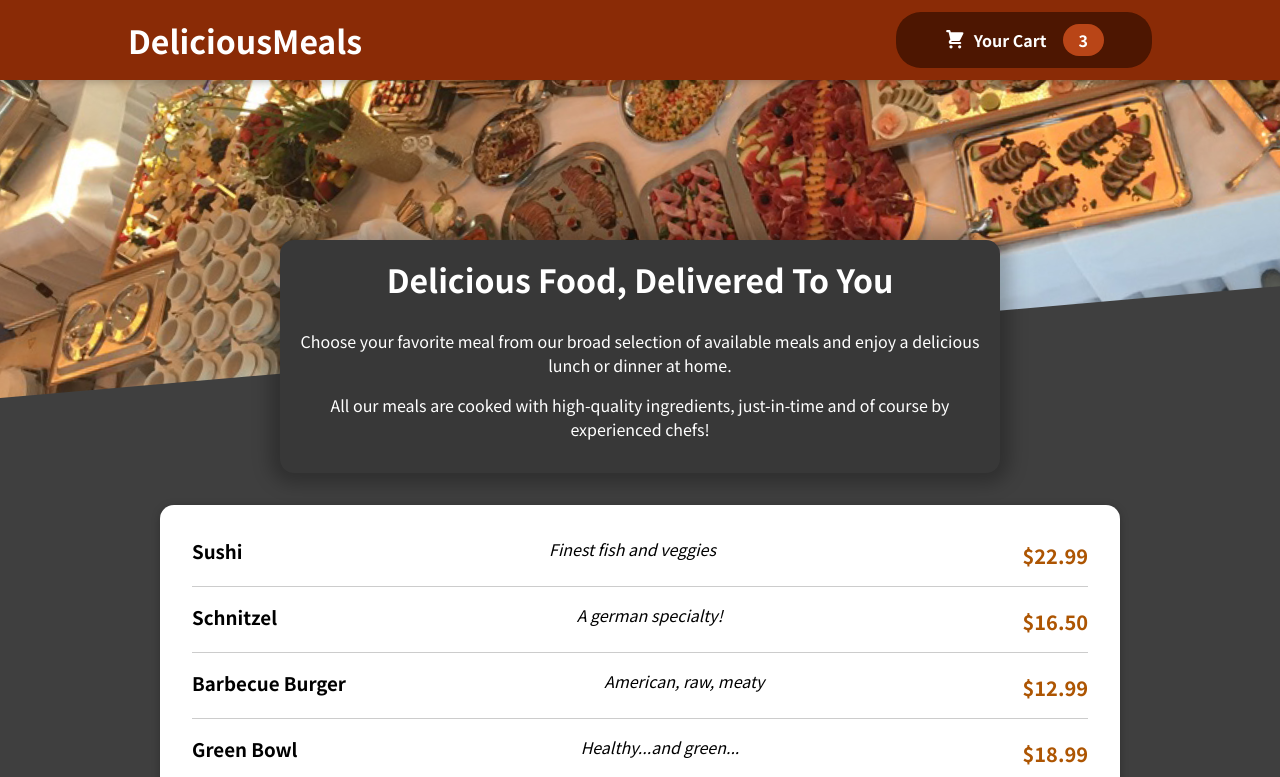
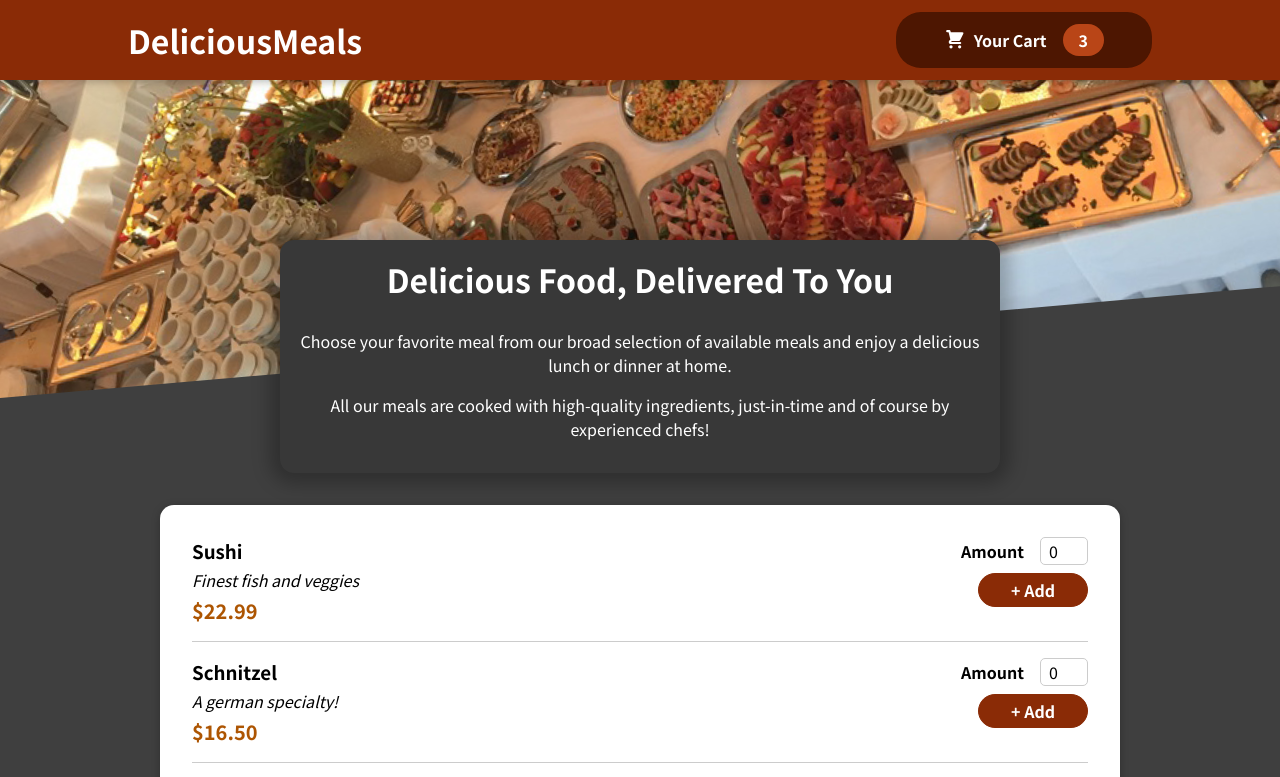
Before and after one commit to Joanna-Golofit/11-food-order-app, a React (Create React App) app: page / in a window 1280 px wide. Shown: the top 777 px of the page. Built offline with nearby package versions, Linux system fonts and the light colour scheme.

Commit message:
137. Adding a Form

```diff
--- a/src/components/Meals/AvailableMeals.js
+++ b/src/components/Meals/AvailableMeals.js
@@ -33,10 +33,11 @@
 const AvailableMeals = () => {
   const mealsList = DUMMY_MEALS.map(meal =>
     <MealItem
-      key={meal.id}
-      name={meal.name}
-      description={meal.description}
-      price={meal.price}
+      // key={meal.id}
+      // name={meal.name}
+      // description={meal.description}
+      // price={meal.price}
+      {...meal}
     />);
 
   return (
--- a/src/components/Meals/MealItem/MealItem.js
+++ b/src/components/Meals/MealItem/MealItem.js
@@ -7,14 +7,15 @@
   const price = `$${props.price.toFixed(2)}`;
 
   return (
-    <li>
-      <div className={classes.meal}>
+    <li className={classes.meal}>
+      <div>
         <h3>{props.name}</h3>
         <div className={classes.description}>{props.description}</div>
         <div className={classes.price} >{price}</div>
       </div>
       <div>
-        {/* <MealItemForm /> */}
+        {/* <MealItemForm {...props} /> */}
+        <MealItemForm />
       </div>
     </li>
   )
--- a/src/components/Meals/MealItem/MealItemForm.js
+++ b/src/components/Meals/MealItem/MealItemForm.js
@@ -1,8 +1,20 @@
-import React from 'react'
+import React from 'react';
+import Input from '../../UI/Input';
+import classes from './MealItemForm.module.css'
 
-const MealItemForm = () => {
+const MealItemForm = (props) => {
   return (
-    <div>MealItemForm</div>
+    <form className={classes.form}>
+      <Input label="Amount" input={{
+        id: 'amount',
+        type: 'number',
+        min: '0',
+        max: '5',
+        step: '1',
+        defaultValue: '0',
+      }} />
+      <button>+ Add</button>
+    </form>
   )
 }
 
--- /dev/null
+++ b/src/components/Meals/MealItem/MealItemForm.module.css
@@ -0,0 +1,20 @@
+.form {
+  text-align: right;
+}
+
+.form button {
+  font: inherit;
+  cursor: pointer;
+  background-color: #8a2b06;
+  border: 1px solid #8a2b06;
+  color: white;
+  padding: 0.25rem 2rem;
+  border-radius: 20px;
+  font-weight: bold;
+}
+
+.form button:hover,
+.form button:active {
+  background-color: #641e03;
+  border-color: #641e03;
+}
--- /dev/null
+++ b/src/components/UI/Input.js
@@ -0,0 +1,13 @@
+import classes from './Input.module.css'
+import React from 'react'
+
+const Input = (props) => {
+  return (
+    <div className={classes.input}>
+      <label htmlFor={props.input.id}>{props.label}</label>
+      <input id={props.input.id} {...props.input} />
+    </div>
+  )
+}
+
+export default Input
--- /dev/null
+++ b/src/components/UI/Input.module.css
@@ -0,0 +1,18 @@
+.input {
+  display: flex;
+  align-items: center;
+  margin-bottom: 0.5rem;
+}
+
+.input label {
+  font-weight: bold;
+  margin-right: 1rem;
+}
+
+.input input {
+  width: 3rem;
+  border-radius: 5px;
+  border: 1px solid #ccc;
+  font: inherit;
+  padding-left: 0.5rem;
+}
```
